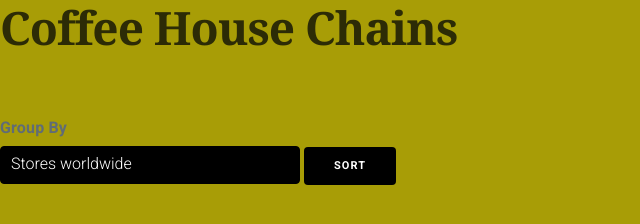
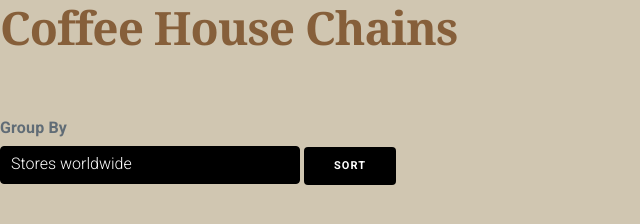
Before and after one commit to sahabr/Lab5-Update-Pattern, a plain HTML site: page index.html in a window 1280 px wide. Shown: the whole page, without its empty margins (0-640 px from the left). Drawn offline with nearby package versions, Linux system fonts and the light colour scheme.

Commit message:
update with css

```diff
--- a/javascript.js
+++ b/javascript.js
@@ -110,7 +110,7 @@ function update(data,type){
         })
         .attr('x',d=>xScale(d.company))
         .attr('y',d=> yScale(d[type]))
-        .attr('fill','blue')
+        .attr('fill','#865F3A')
         .attr("opacity", 1.0);
 
         bar.exit().remove();
--- a/style.css
+++ b/style.css
@@ -1,12 +1,12 @@
 body {
-    background-color: #a89d06;
+    background-color:  #D0C6B1;
     font-family: 'Roboto', sans-serif;
   }
 h1 {
     margin-bottom: 60px;
     font-weight: 100;
     font-family: Georgia, 'Times New Roman', Times, serif;
-    color: #2c2b06;
+    color: #865F3A;
   }
 #sort{
     background-color:black;
```
Also changed, not shown: 1 other file.
